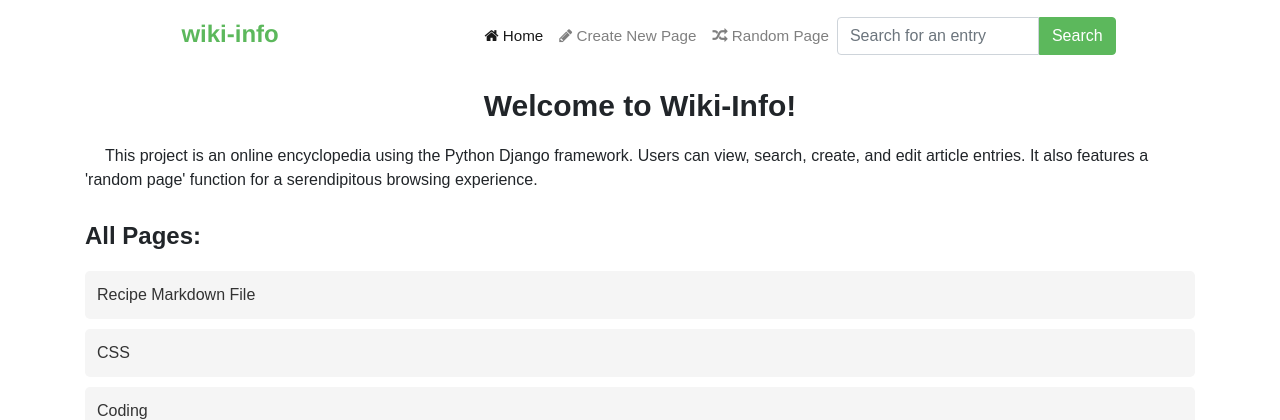
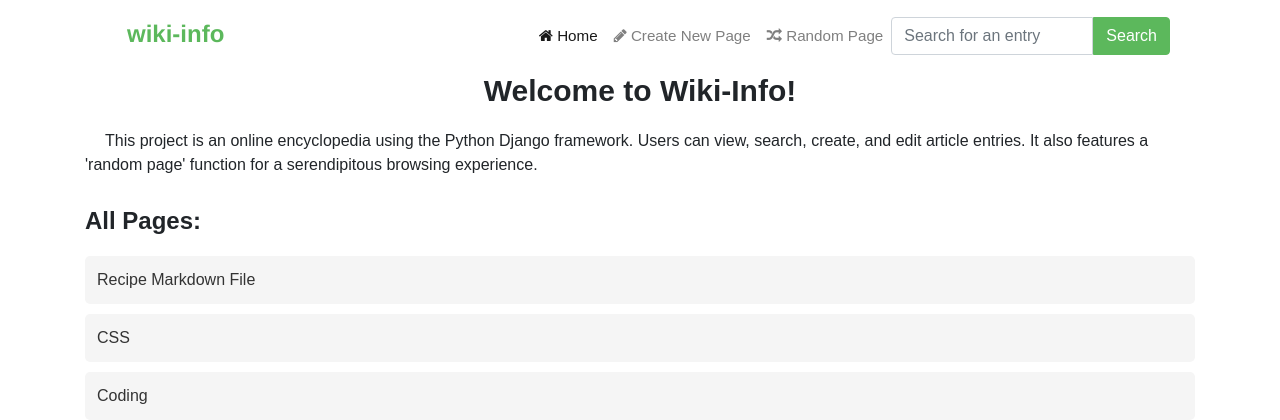
Before and after one commit to jnale-hub/Wiki-Info, a Django app: page / in a window 1280 px wide. Shown: the top 420 px of the page. Run offline with Django 3.2, Linux system fonts and the light colour scheme; some libraries are stand-ins or nearby versions.

Commit message:
Improve some styling

```diff
--- a/encyclopedia/static/encyclopedia/css/style.css
+++ b/encyclopedia/static/encyclopedia/css/style.css
@@ -30,11 +30,6 @@ body {
 
 .rounded-end {
   border-radius: 0 0.25rem 0.25rem 0;
-}
-
-
-.navbar {
-  margin: 0 8% 15px 8%;
 }
 
 .navbar-brand {
--- a/encyclopedia/templates/encyclopedia/layout.html
+++ b/encyclopedia/templates/encyclopedia/layout.html
@@ -21,7 +21,7 @@
 </head>
 
 <body>
-  <nav class="navbar py-3 navbar-expand-lg navbar-light">
+  <nav class="navbar py-3 navbar-expand-lg navbar-light mx-sm-5">
     <div class="container-fluid">
       <a class="navbar-brand mx-lg-5" href="{% url 'index' %}">wiki-info</a>
       <button class="navbar-toggler" type="button" data-bs-toggle="collapse" data-bs-target="#navbarNav"
```
